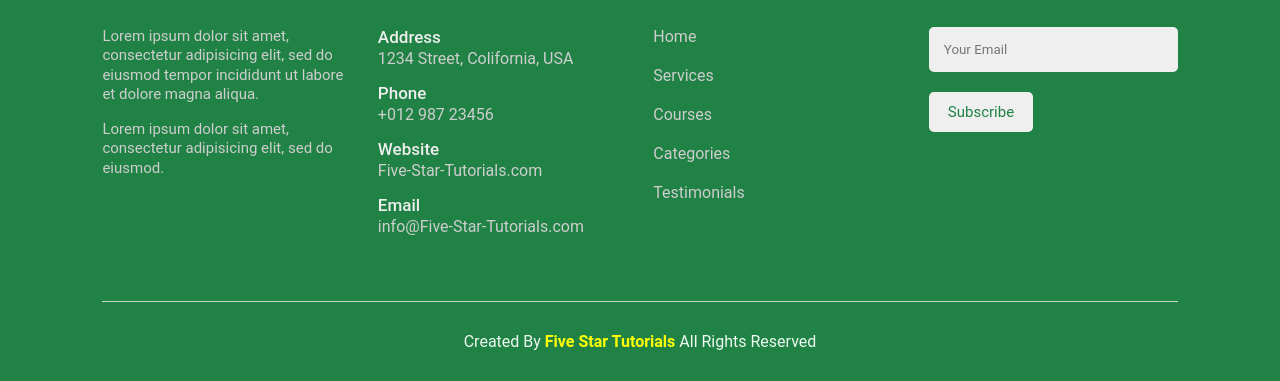
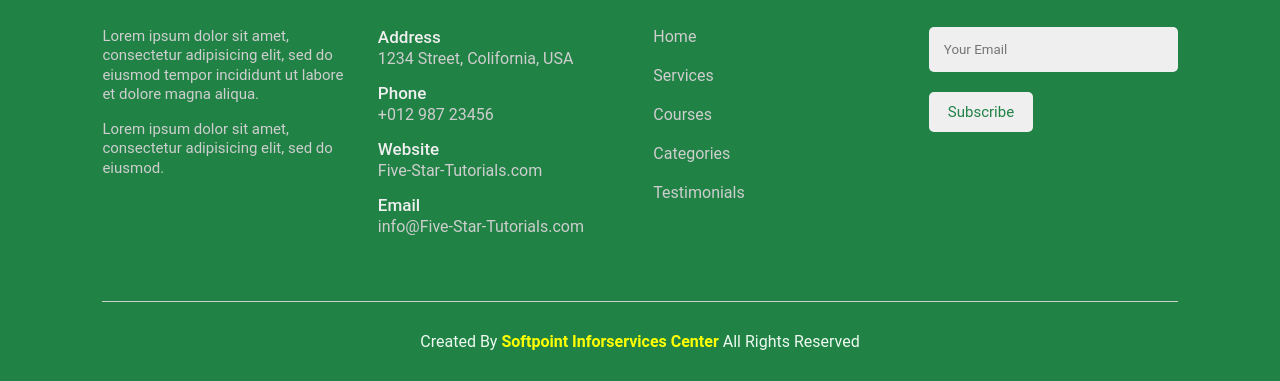
Before and after one commit to stanmorsey/Daniel-rhay, a plain HTML site: page index.html in a window 1280 px wide. Shown: the part 4497-4878 px from the top of the page. Drawn offline with nearby package versions, Linux system fonts and the light colour scheme.

Commit message:
Update index.html
Changed to our organization name

```diff
--- a/index.html
+++ b/index.html
@@ -546,7 +546,7 @@
 	</div>
 	<!--   === Footer Contents Ends ===   -->
 	<div class="copy-rights">
-		<p>Created By <b>Five Star Tutorials</b> All Rights Reserved</p>
+		<p>Created By <b>Softpoint Inforservices Center</b> All Rights Reserved</p>
 	</div>
 
 </section>
```
